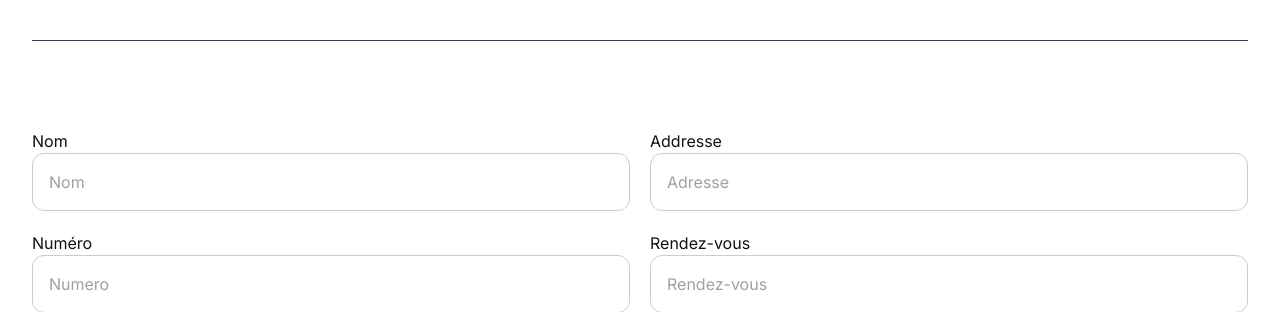
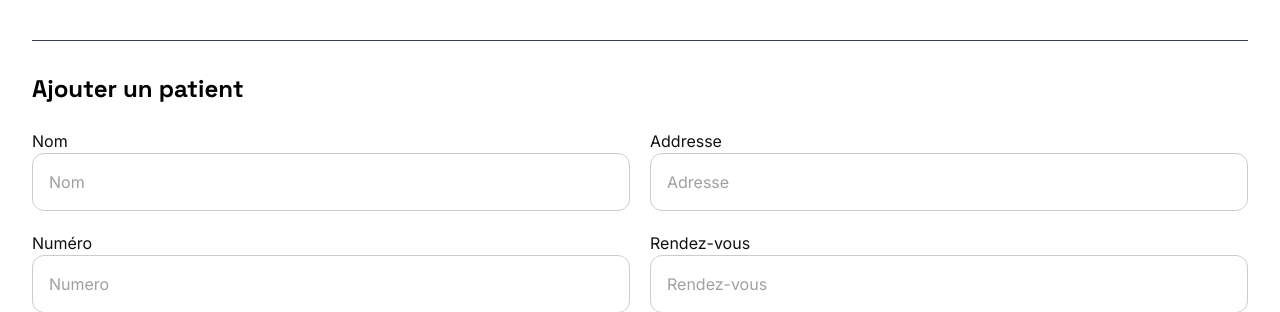
Before and after one commit to allarassemjonathan/marate_ai_rapha, a Flask app: page / in a window 1280 px wide. Shown: the part 538-850 px from the top of the page. Run offline with Flask 3, Linux system fonts and the light colour scheme; the visitor is signed in with stand-in values (Sample User, id 1); data that the repository does not hold is empty; some libraries are stand-ins or nearby versions.

Commit message:
order changed and we are done

```diff
--- a/templates/index.html
+++ b/templates/index.html
@@ -276,7 +276,7 @@
       </div>
 
       <div class="border-t border-gray-700 mt-10 pt-8">
-        <h2 class="text-2xl font-bold text-transparent bg-clip-text bg-gradient-to-r from-cyan-400 to-purple-500 mb-6">Ajouter un patient</h2>
+        <h2 class="text-2xl font-bold text-black bg-clip-text bg-gradient-to-r from-cyan-400 to-purple-500 mb-6">Ajouter un patient</h2>
         <form id="addForm" class="grid grid-cols-1 md:grid-cols-2 gap-5">
           <div class="relative">
             Nom
```
